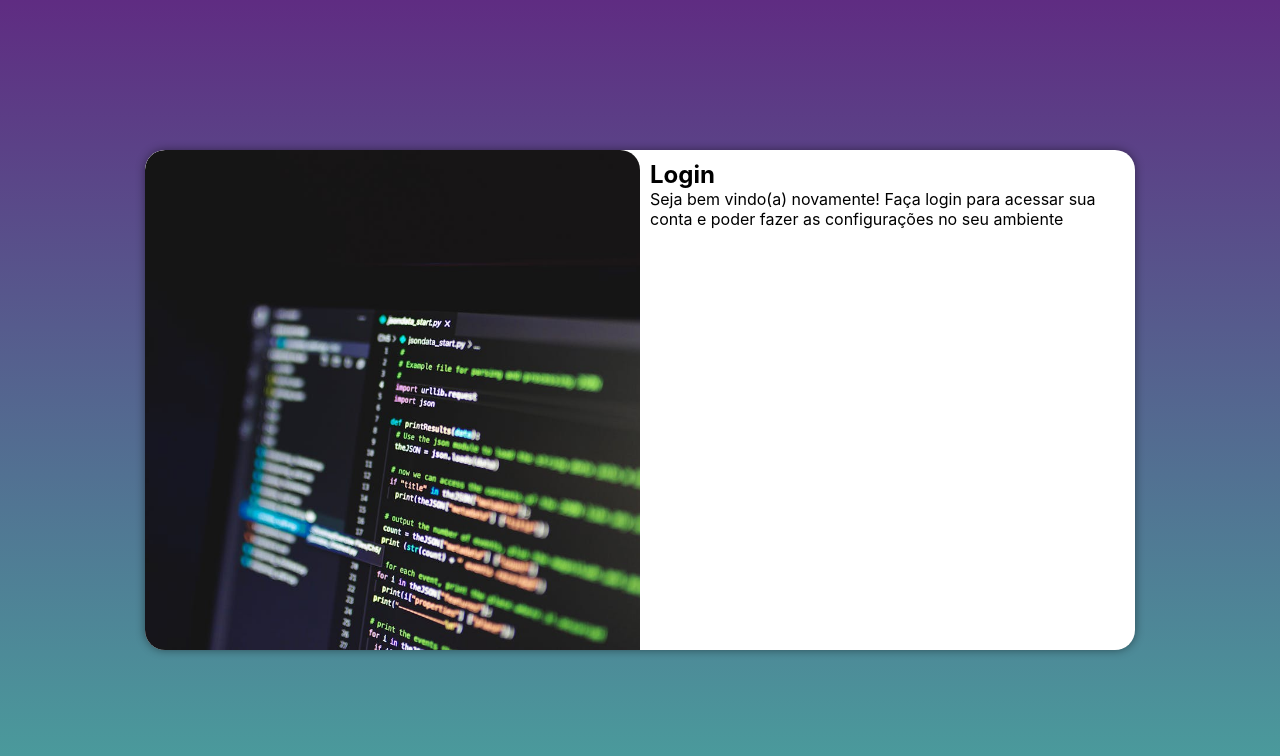
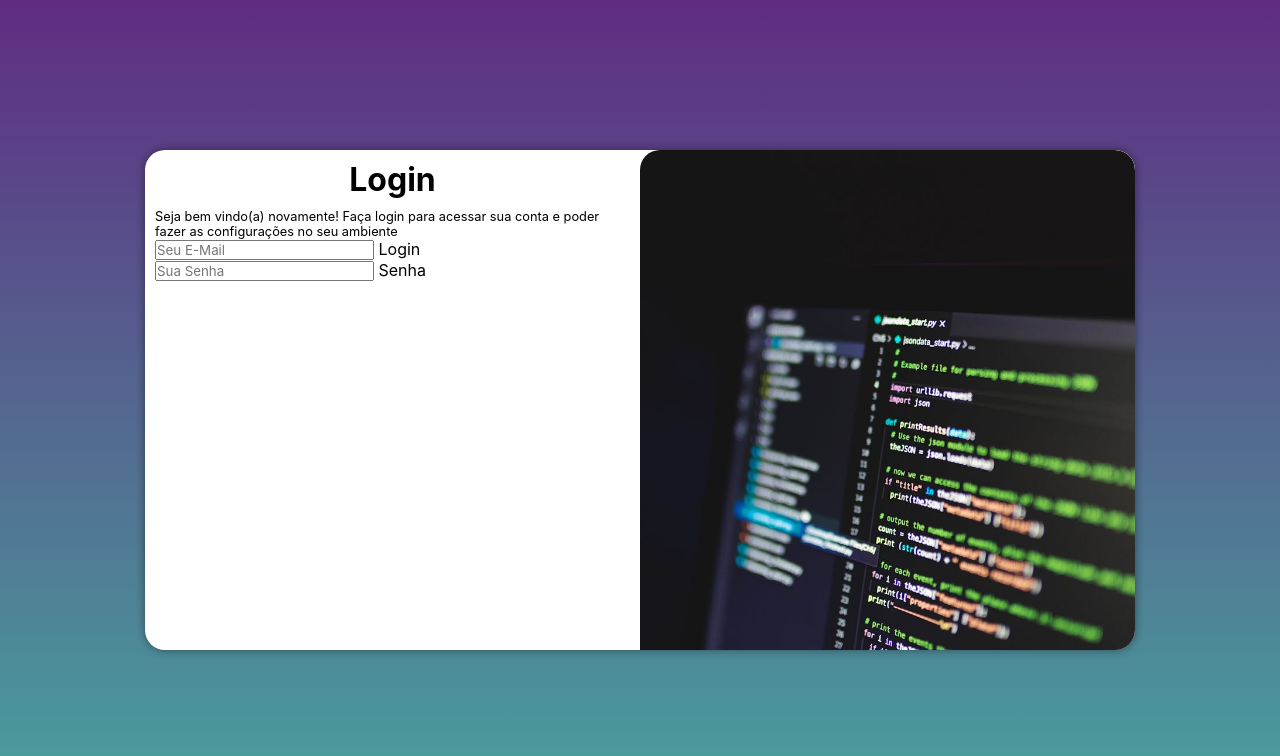
Before and after one commit to minneh8/projeto-login, a plain HTML site: page index.html in a window 1280 px wide. Drawn offline with Linux system fonts and the light colour scheme.

Commit message:
fomulario

```diff
--- a/estilos/media-query.css
+++ b/estilos/media-query.css
@@ -33,13 +33,21 @@
     }
 
     section#login > div#imagem {
-        float: left;
+        float: right;
         width: 50%;
         height: 100%;
     }
 
      section#login > div#formulario {
-        float: right;
+        float: left;
         width: 50%;
     }
+
+    div#formulario > h1 {
+        font-size: 2em;
+    }
+
+    div#formulario > p {
+        font-size: 0.8em;
+    }
 }
--- a/estilos/style.css
+++ b/estilos/style.css
@@ -52,3 +52,12 @@ section#login > div#formulario {
     display: block;
     padding: 10px;
 }
+
+div#formulario > h1 {
+    text-align: center;
+    margin-bottom: 10px;
+}
+
+div#formulario > p {
+    font-size: 0.8em;
+}
--- a/index.html
+++ b/index.html
@@ -19,7 +19,14 @@
                     Seja bem vindo(a) novamente! Faça login para acessar sua conta e poder fazer as configurações no seu ambiente
                 </p>
                 <form action="login.php" method="post">
-
+                    <div class="campo">
+                        <input type="email" name="login" id="ilogin" placeholder="Seu E-Mail">
+                        <label for="ilogin">Login</label>
+                    </div>
+                    <div class="campo">
+                        <input type="password" name="senha" id="isenha" placeholder="Sua Senha">
+                        <label for="isenha">Senha</label>
+                    </div>
                 </form>
             </div>
         </section>
```
